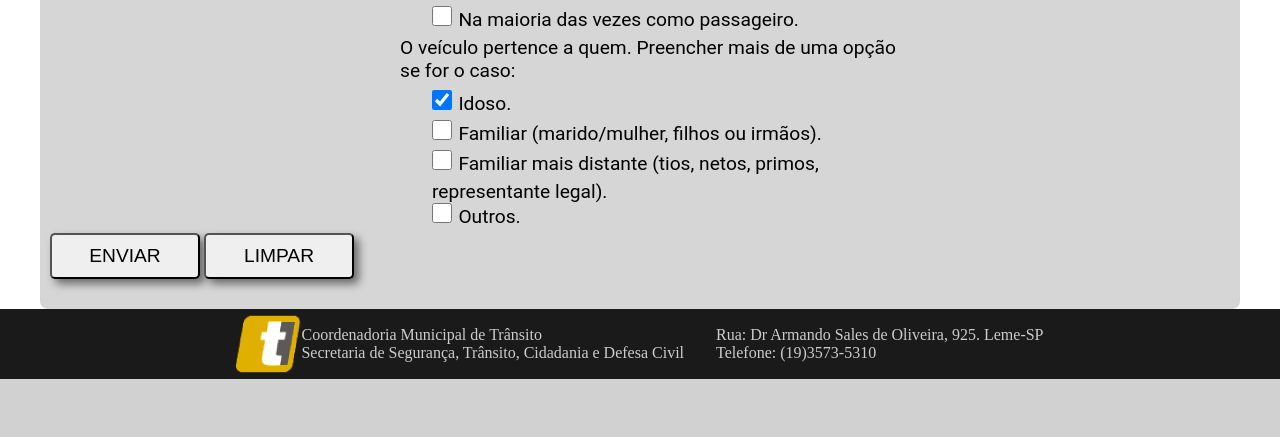
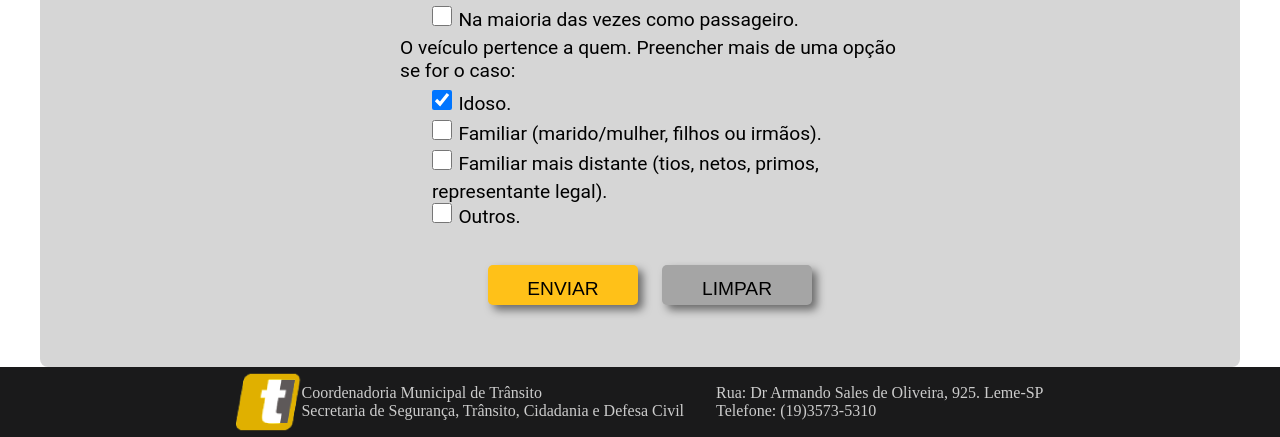
Before and after one commit to ProjetoTransito/site-transito, a Django app: page /cartao_idoso/ in a window 1280 px wide. Shown: the part 1500-1937 px from the top of the page. Before the commit the page ends 1879 px from the top, so only its background shows below. Run offline with Django 4.2, Linux system fonts and the light colour scheme.

Commit message:
fim cart idoso

```diff
--- a/transito/static/transito/css/cartao_idoso.css
+++ b/transito/static/transito/css/cartao_idoso.css
@@ -328,3 +328,31 @@ input {
 }
 
 /*FIM FORM REPRESENTANTE*/
+
+.container-btn {
+    text-align: center;
+    margin-top: 2rem;
+    margin-bottom: 2rem;
+}
+
+button {
+    width: 150px;
+    height: 40px;
+    font-size: 1.2rem;
+    border-radius: 5px;
+    margin-left: 20px;
+    border: 3px solid transparent;
+    cursor: pointer;
+}
+
+.btn-env {
+    background-color: #ffc118;
+}
+
+.btn-limp {
+    background-color: #a5a5a5;
+}
+
+button:hover {
+    border: 3px solid #1A1A1B;
+}
--- a/transito/templates/transito/pages/cartao_idoso.html
+++ b/transito/templates/transito/pages/cartao_idoso.html
@@ -268,7 +268,7 @@
                 </div>
             </ul>
         </div>
-        <div class="cont-btn">
+        <div class="container-btn">
             <button class="btn-env" type="submit" id="enviar">ENVIAR</button>
             <button class="btn-limp" type="reset" id="limpar">LIMPAR</button>
         </div>
```
